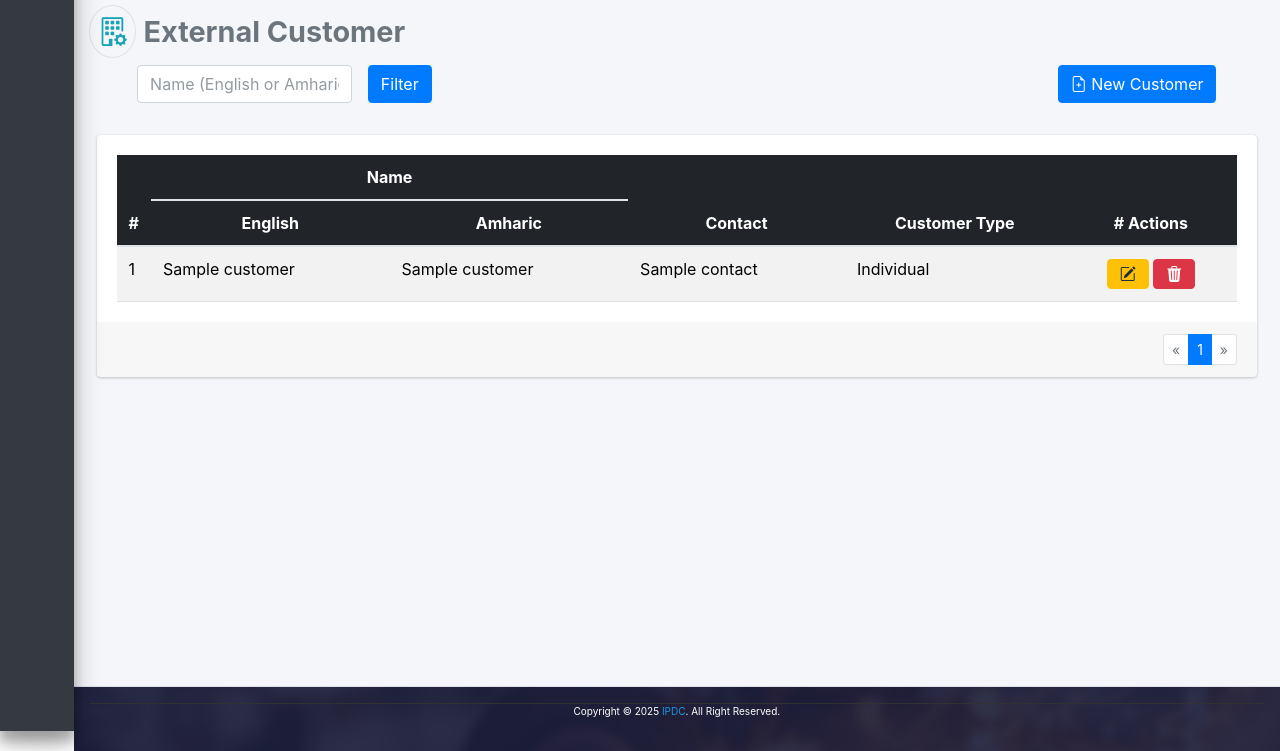
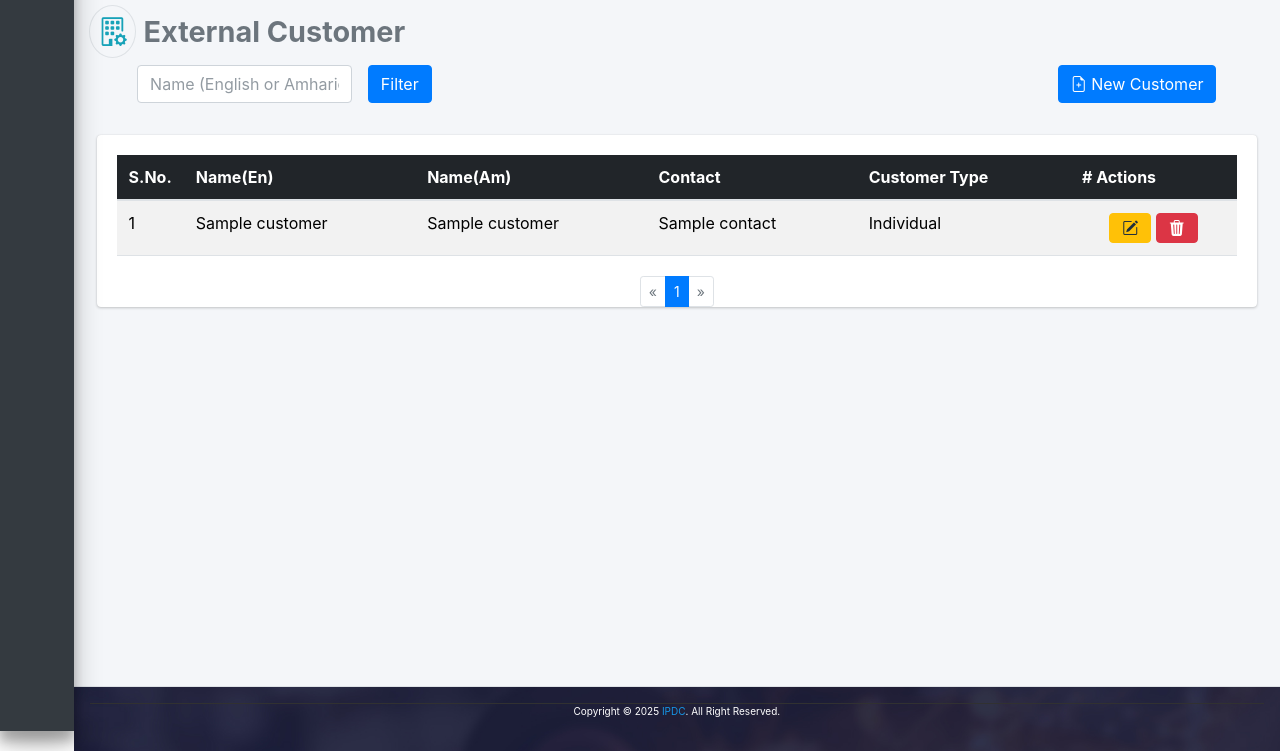
Before and after one commit to Abebe-lab/projectx, a Django app: template organogram/templates/organogram/customer.html in a window 1280 px wide. Shown: the part 69-820 px from the top of the page. Run offline with Django 5.2, Linux system fonts and the light colour scheme; the template is opened without the code that fills it: most values are stand-ins (such as "Sample title", 1, 10 or a date in 2020); parts of the project's set-up code (start-up, migrations or seed data) failed here and were passed over; some libraries are stand-ins or nearby versions.

Commit message:
changes to customertemplate under organogram app

```diff
--- a/memotracker/templates/memotracker/memohistory.html
+++ b/memotracker/templates/memotracker/memohistory.html
@@ -1,7 +1,7 @@
 {% extends 'base.html' %}
 {% block title %} Update Document {% endblock %}
 {% block contentIcon %}
-    bi bi-card-checklist
+    bi-clock-history
 {% endblock %}
 {% block contentTitle %}
     Memo History
@@ -12,7 +12,7 @@
         table {
             border-collapse: collapse;
             width: 100%;
-        }
+            margin-left: 15px;
         th, td {
             border: 1px solid #dddddd;
             text-align: left;
--- a/organogram/permission_seed.json
+++ b/organogram/permission_seed.json
@@ -142,19 +142,21 @@
       "order": 2
     }
   },
+
   {
     "model": "organogram.permission",
     "fields": {
         "id": 11,
-      "name": "sent",
+        "name": "history",
         "description": "",
         "display_name": "Memo History",
-      "icon": "bi-send-check-fill",
+        "icon": "bi-clock-history",
         "url": "memotracker/memohistory",
         "parent": 4,
         "order": 3
     }
  },
+
   {
     "model": "organogram.permission",
     "fields": {
--- a/organogram/templates/organogram/customer.html
+++ b/organogram/templates/organogram/customer.html
@@ -37,17 +37,14 @@
             <div class="card">
                 <div class="card-body">
                     <table class="table table-striped table-hover" id="customerTable">
-                        <thead class="table-dark text-center">
+                        <thead class="table-dark text-left">
                             <tr>
-                                <th scope="col" rowspan="2" style="width: 10px;">#</th>
-                                <th scope="col" colspan="2">Name</th>
-                                <th scope="col" rowspan="2">Contact</th>
-                                <th scope="col" rowspan="2">Customer Type</th>
-                                <th scope="col" rowspan="2"># Actions</th>
-                            </tr>
-                            <tr>
-                                    <th scope="col">English</th>
-                                    <th scope="col">Amharic</th>
+                                <th scope="col" style="width: 10px;">S.No.</th>
+                                <th scope="col">Name(En)</th>
+                                <th scope="col">Name(Am)</th>
+                                <th scope="col">Contact</th>
+                                <th scope="col">Customer Type</th>
+                                <th scope="col"># Actions</th>
                             </tr>
                         </thead>
                         <tbody class="table-group-divider">
@@ -104,8 +101,8 @@
                     </tbody>
                     </table>
                 </div>
-                <div class="card-footer clearfix">
-                    <ul class="pagination pagination-sm m-0 float-right">
+                <div class="d-flex justify-content-center">
+                    <ul class="pagination pagination-sm m-0">
                         {% if customers.has_previous %}
                             <li class="page-item">
                                 <a class="page-link" href="?page={{ customers.previous_page_number }}">&laquo;</a>
@@ -127,7 +124,7 @@
                             <li class="page-item disabled"><span class="page-link">&raquo;</span></li>
                         {% endif %}
                     </ul>
-                  </div>
+                </div>
             </div>
         {% endif %}
     </div>
--- a/templates/sidebar.html
+++ b/templates/sidebar.html
@@ -3,7 +3,7 @@
         <li class="nav-item has-treeview {% if request.path|slice:'1:12' == 'memotracker' or request.path|slice:'1:12' == '' or request.path|slice:'1:5' == 'user' %}
                 {% if request.path|slice:'13:21' == 'approved' %}
                 {% else %}
-                    {% if request.path|slice:'13:17' == 'sent' %}
+                    {% if request.path|slice:'13:17' == 'history' %}
                     {% else %}
                         {% if request.path|slice:'13:19' == 'closed' %}
                         {% else %}
@@ -128,7 +128,7 @@
                 </ul>
         </li>
         <li class="nav-item has-treeview {% if request.path|slice:'1:12' == 'memotracker' %}
-                {% if request.path|slice:'13:21' == 'personal' or request.path|slice:'13:21' == 'approved' or request.path|slice:'13:17' == 'sent' or request.path|slice:'13:19' == 'closed' %}
+                {% if request.path|slice:'13:21' == 'personal' or request.path|slice:'13:21' == 'approved' or request.path|slice:'13:17' == 'history' or request.path|slice:'13:19' == 'closed' %}
                     menu-open
                 {% endif %}
             {% elif request.path|slice:'1:11' == 'organogram' %}
```
Lines whose indentation alone changed are shown as unchanged.
